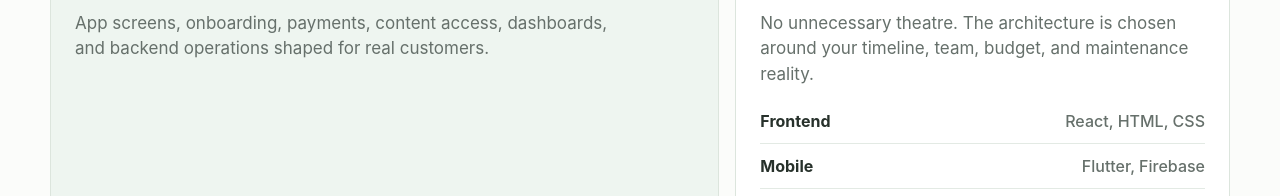
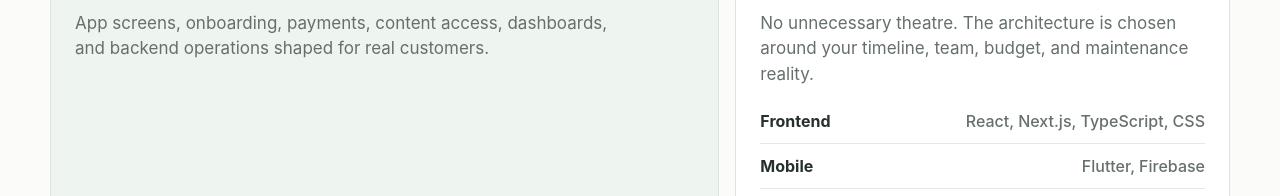
Before and after one commit to eben2840/mysite, a plain HTML site: page index.html in a window 1280 px wide. Shown: the part 3169-3365 px from the top of the page. Drawn offline with Linux system fonts and the light colour scheme.

Commit message:
Update index.html

```diff
--- a/index.html
+++ b/index.html
@@ -1137,7 +1137,7 @@
                 timeline, team, budget, and maintenance reality.
               </p>
               <div class="stack-list">
-                <span>Frontend <em>React, HTML, CSS</em></span>
+                <span>Frontend <em>React, Next.js, TypeScript, CSS</em></span>
                 <span>Mobile <em>Flutter, Firebase</em></span>
                 <span>Backend <em>Node, Python, APIs</em></span>
                 <span>Data <em>PostgreSQL, Firestore</em></span>
```
